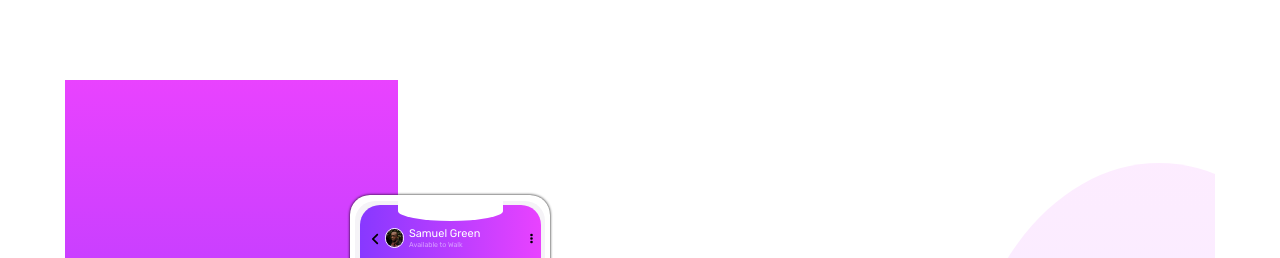
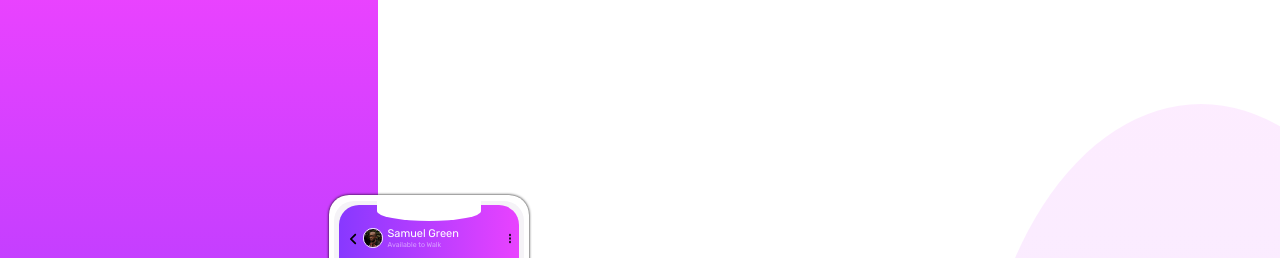
Before and after one commit to ZubairAbid101/Chat-App-CSS-Illustration-Master, a plain HTML site: page index.html in a window 1280 px wide. Shown: the top 258 px of the page. Drawn offline with Linux system fonts and the light colour scheme.

Commit message:
Initial Commit

```diff
--- a/styles/styles.scss
+++ b/styles/styles.scss
@@ -35,8 +35,8 @@ body{
 }
 
 .container{
-    width: 1150px;
-    height: 640px;
+    width: 100vw;
+    min-height: 100vh;
 
     position: relative;
 
```
Also changed, not shown: styles/styles.css, 1 other file.
